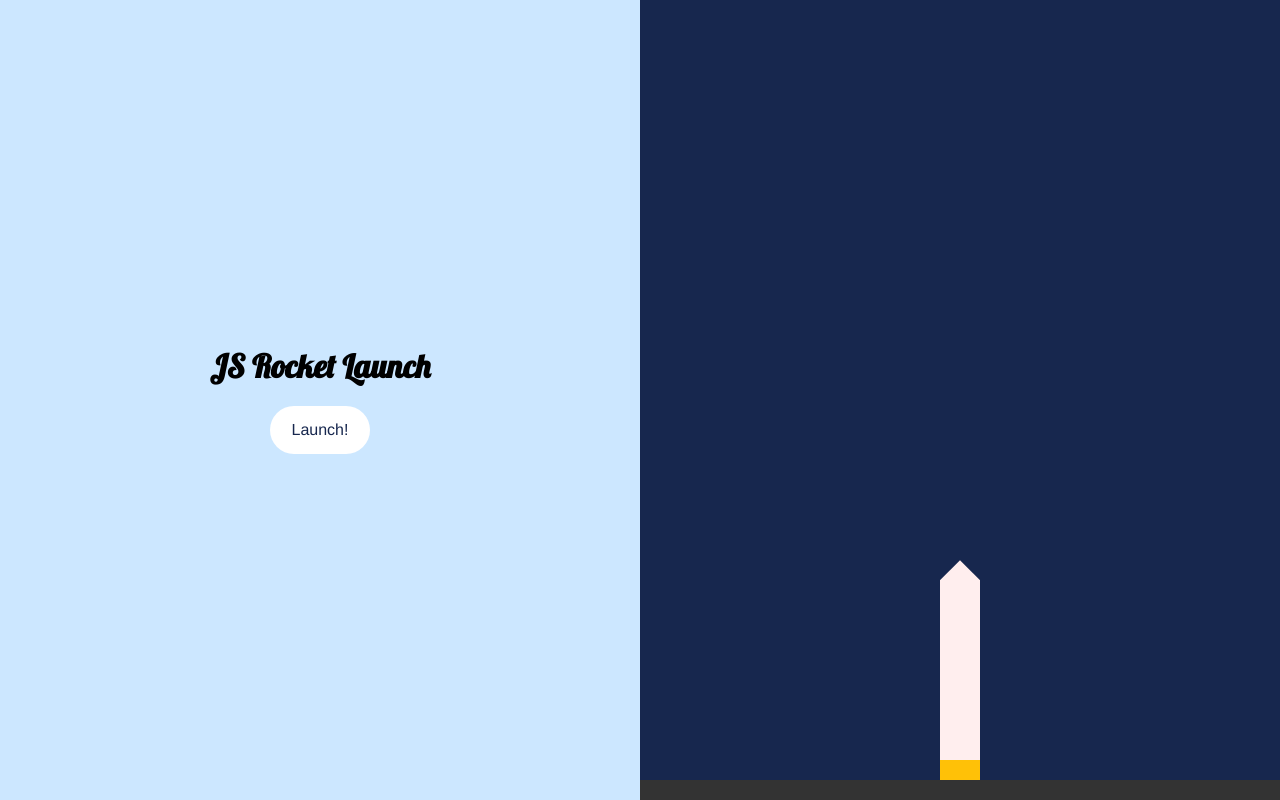
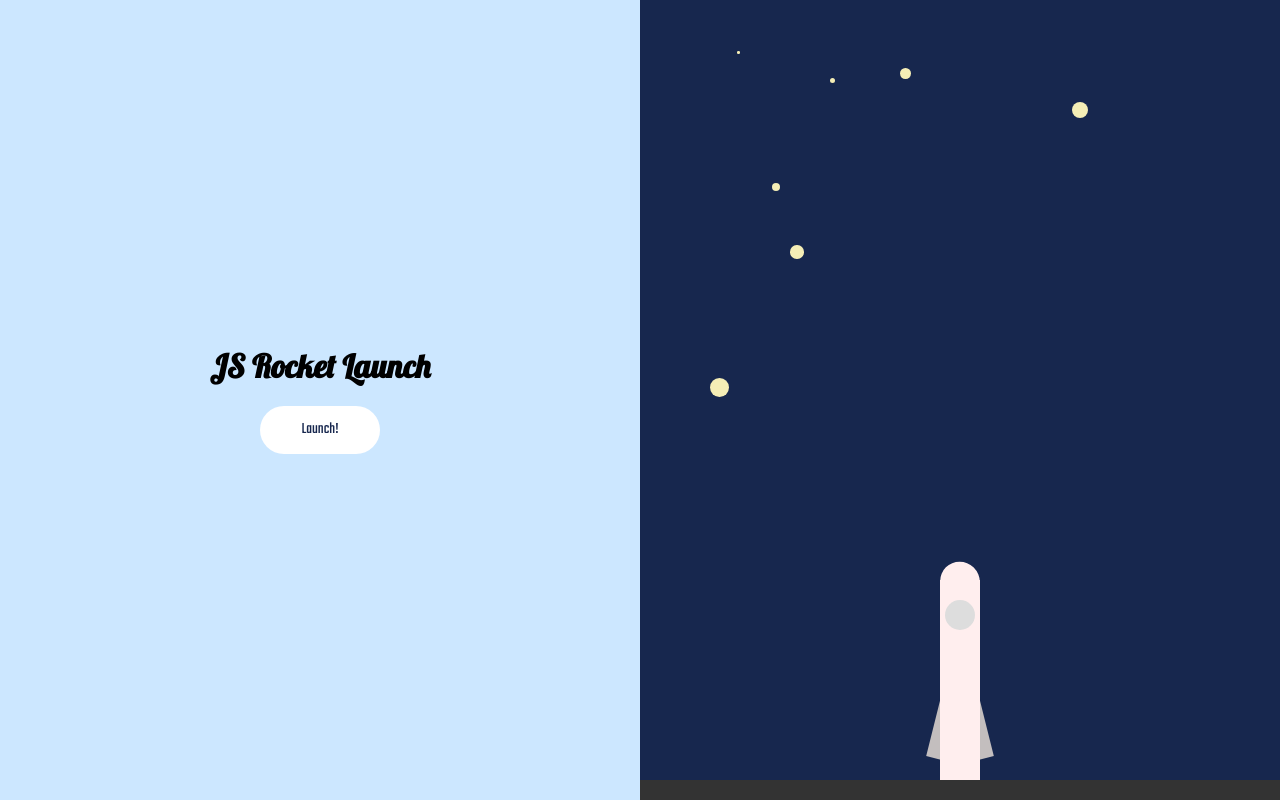
Before and after one commit to manpingchen/js-rocket, a plain HTML site: page rocket.html in a window 1280 px wide. Drawn offline with Linux system fonts and the light colour scheme.

Commit message:
Second Rocket Launched!

```diff
--- a/css/rocket.css
+++ b/css/rocket.css
@@ -1,8 +1,8 @@
-@import url('https://fonts.googleapis.com/css?family=Lobster&display=swap');
+@import url('https://fonts.googleapis.com/css?family=Lobster|Teko&display=swap');
 *{
 	padding: 0;
 	margin: 0;
-	font-family: helvetica;
+	font-family: 'Teko', sans-serif;
 }
 body{
 	display: flex;
@@ -14,6 +14,7 @@ body{
 body>div{
 	width: 50%;
 	height: 100%;
+	overflow: hidden;
 }
 .left{
 	background-color: #cce7ff;
@@ -35,6 +36,7 @@ body>div{
 	height: 200px;
 	margin-left: -20px;
 	transition: bottom 1s;
+	z-index: 2;
 }
 .rocket-elements{
 	position: relative;
@@ -44,32 +46,73 @@ body>div{
 .rocket-body{
 	position: absolute;
 	background-color: #fee;
-	height: 190px;
+	height: 200px;
 	width: 100%;
 }
 .rocket-head{
 	position: absolute;
-	left: 6px;
-	top: -14px;
-	width: 28px;
-	height: 28px;
-	transform: rotate(45deg);
-	background-color: #fee;
+	left: 0px;
+    top: -18px;
+    width: 40px;
+    height: 39px;
+    transform: rotate(45deg);
+    background-color: #fee;
+    border-radius: 25px;
 }
-.rocket-body{
+
+.rocket-window{
 	position: absolute;
-	background-color: #fee;
+	z-index: 2;
+	left: 5px;
+	top: 20px;
+	background-color: #ddd;
+	border-radius: 20px;
+	width: 30px;
+	height: 30px;
 }
 .rocket-fire{
 	position: absolute;
 	background-color:#ffc107;
 	width: 100%;
-	height: 20px;
+	height: 0px;
 	bottom: 0;
 }
+.rocket-wing1{
+	position: absolute;
+    width: 20px;
+    height: 100px;
+    transform: rotate(14deg);
+    left: -2px;
+    top: 80px;
+    background-color: #c3bebe;
+}
 
-body.body-state1 .rocket,body.body-state1 .rocket-head{
+.rocket-wing2{
+	position: absolute;
+    width: 20px;
+    height: 100px;
+    transform: rotate(346deg);
+    right: -2px;
+    top: 80px;
+    background-color: #c3bebe;
+}
+body.body-state1 .rocket{
 	transition: none;
+}
+
+body.body-state2 .rocket-fire{
+	animation: fire 1s ease-out alternate infinite;
+	-webkit-animation: fire 1s ease-out alternate infinite;
+}
+
+@keyframes fire{
+	0%{ height: 5px }
+	100%{ height: 20px }
+}
+
+@-webkit-keyframes fire{
+	0%{ height: 5px }
+	100%{ height: 20px }
 }
 
 
@@ -77,6 +120,18 @@ body.body-state3 .rocket,body.body-state4 .rocket{
 	bottom: 1000px;
 }
 
+body.body-state3 .rocket-fire,body.body-state4 .rocket-fire{
+	height: 20px;
+}
+
+.stars{
+	z-index: 1
+}
+.stars div{
+	position: absolute;
+	border-radius: 50%;
+	background-color: #f5eeb6;
+}
 
 .ground{
 	position: absolute;
@@ -97,7 +152,7 @@ a{
 	color: #17274e;
 	text-decoration: none;
 	line-height: 3em;
-	width: 100px;
+	width: 120px;
 	margin: 0 auto;
 }
 
--- a/js/rocket.js
+++ b/js/rocket.js
@@ -1,6 +1,24 @@
+
+window.onload = starSize;
+
+
+	function starSize(){
+		for (i = 1; i <= 8; i++) {
+			var starSizeValue = randomNum * 0.3 * i;
+			var starTop = Math.round(Math.random()*100) * i;
+			var starLeft = Math.round(Math.random()*100) * i;
+
+			document.getElementsByClassName('star')[i].style.width = starSizeValue + 'px';
+			document.getElementsByClassName('star')[i].style.height = starSizeValue + 'px';
+			document.getElementsByClassName('star')[i].style.top = starTop + 'px';
+			document.getElementsByClassName('star')[i].style.left = starLeft + 'px';
+		}
+
+	}
+
 var timer = null;
 var countDownNumber = 10;
-
+var randomNum = Math.round(Math.random()*10);
 var changeState = function(state){
 
 	document.body.className = 'body-state' + state;
@@ -27,7 +45,7 @@ var changeState = function(state){
 		var success = setTimeout(function(){
 
 			// randomly success setting
-			var randomNum = Math.round(Math.random()*10);
+
 			console.log('randomNum', randomNum);
 
 			if (randomNum > 5) {
--- a/rocket.html
+++ b/rocket.html
@@ -28,14 +28,26 @@
 		</div>
 	</div>
 	<div class="right">
-
 		<div class="rocket">
 			<div class="rocket-elements">
 				<div class="rocket-head"></div>
+				<div class="rocket-window"></div>
+				<div class="rocket-wing1"></div>
+				<div class="rocket-wing2"></div>
 				<div class="rocket-body"></div>
 				<div class="rocket-fire"></div>
 			</div>
-
+		</div>
+		<div class="stars">
+			<div class="star"></div>
+			<div class="star"></div>
+			<div class="star"></div>
+			<div class="star"></div>
+			<div class="star"></div>
+			<div class="star"></div>
+			<div class="star"></div>
+			<div class="star"></div>
+			<div class="star"></div>
 		</div>
 		<div class="ground"></div>
 	</div>
```
